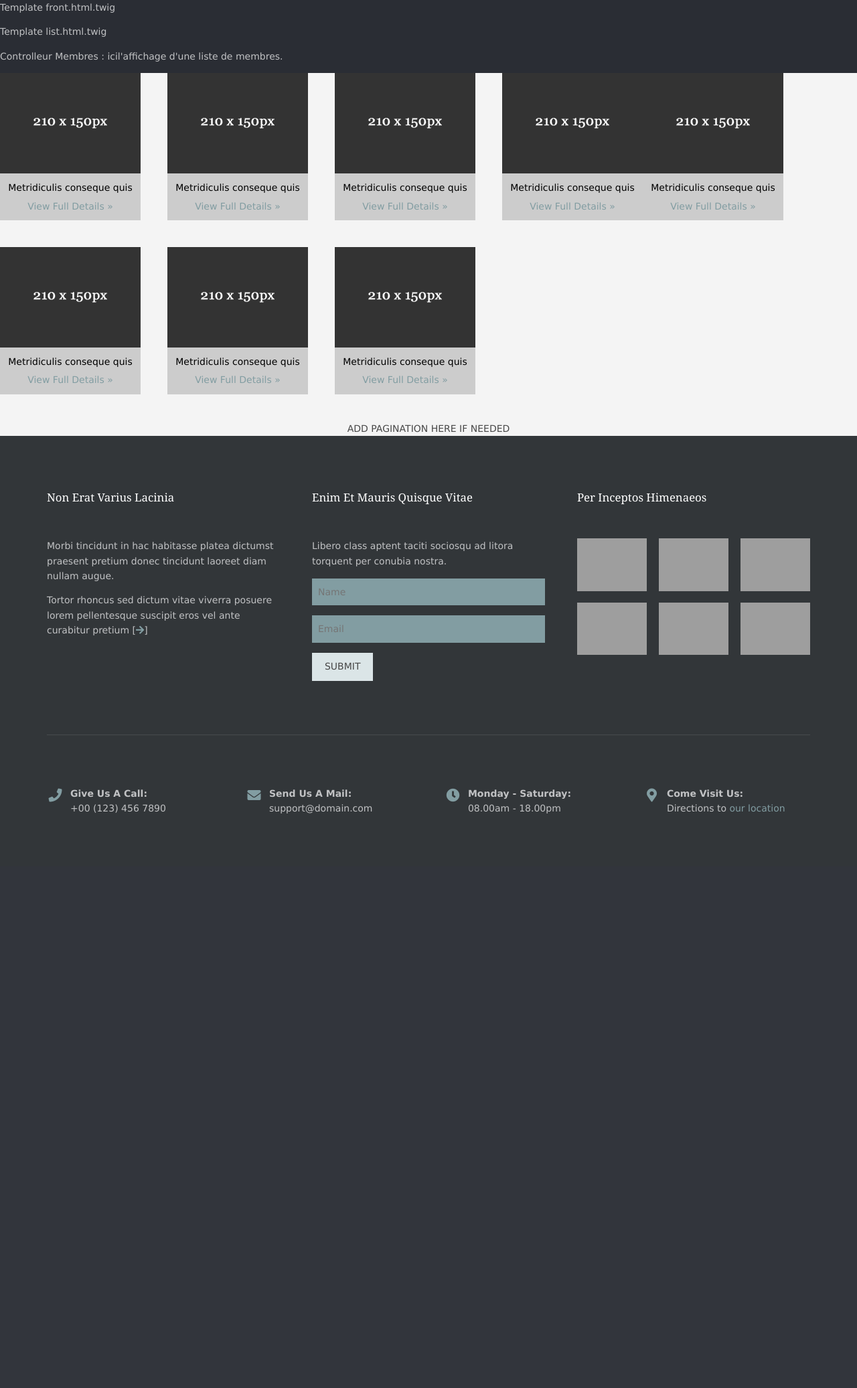
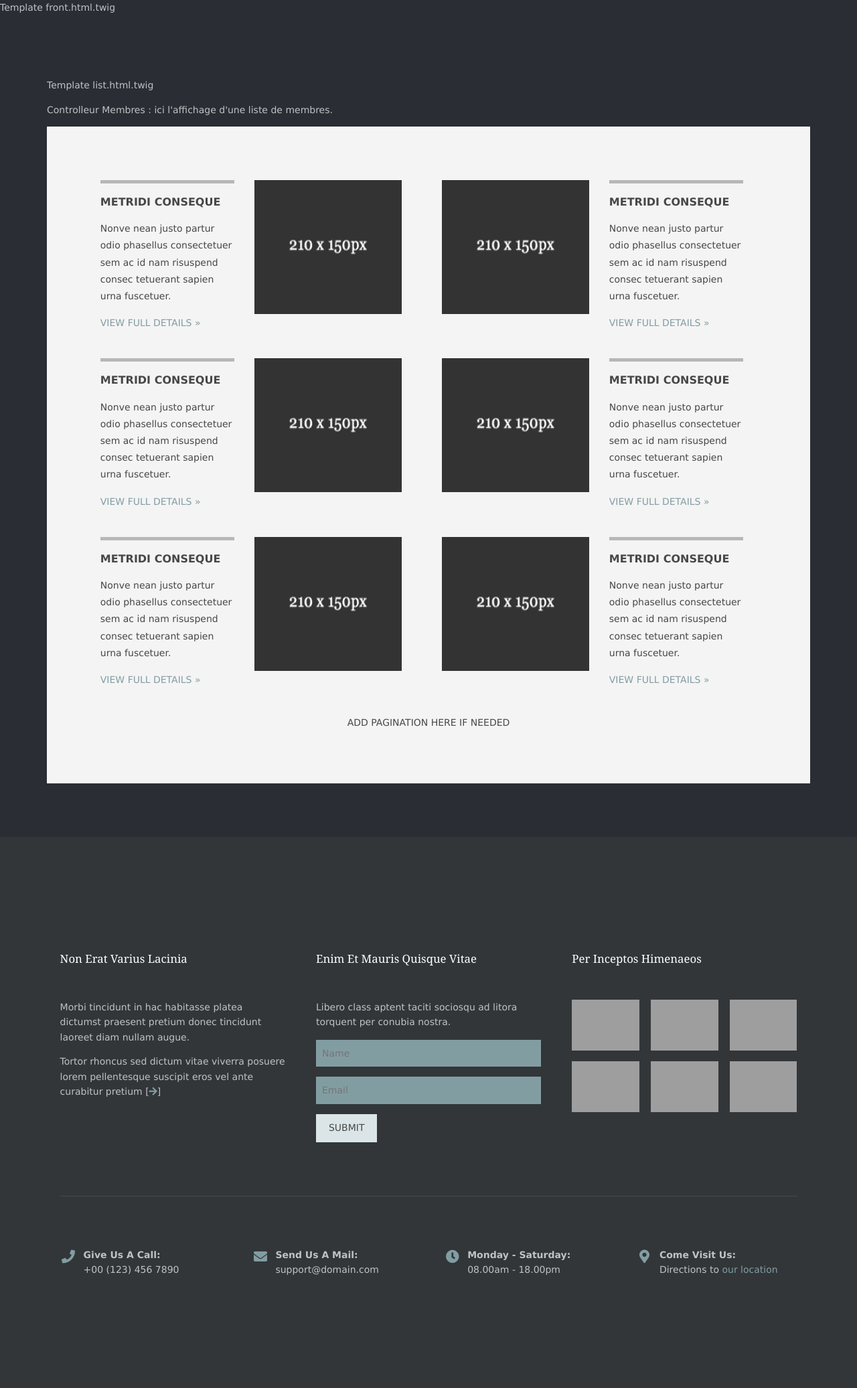
Before and after one commit to CortoSodaTrappes/trouve_ton_buicuit, a Symfony app: template templates/front/list.html.twig in a window 1280 px wide. Shown: the part 158-2231 px from the top of the page at 67% size. Before the commit the page ends 1373 px from the top, so only its background shows below. Run offline with Twig, Linux system fonts and the light colour scheme; the template is opened without the code that fills it, so the values that code supplies are empty; some libraries are stand-ins or nearby versions; grey boxes are pictures that could not be loaded.

Commit message:
page list

```diff
--- a/public/css/framework.css
+++ b/public/css/framework.css
@@ -1,4 +1,5 @@
 @charset "utf-8";
+
 /*
 Template Name: Yeinydd
 Author: <a href="https://www.os-templates.com/">OS Templates</a>
@@ -9,124 +10,483 @@ Licence URI: https://www.os-templates.com/template-terms
 File: Framework CSS
 */
 
-html{overflow-y:scroll; overflow-x:hidden;}
-html, body{margin:0; padding:0; font-size:14px; line-height:1.6em;}
+html {
+    overflow-y: scroll;
+    overflow-x: hidden;
+}
 
-*, *::before, *::after{box-sizing:border-box;}
+html,
+body {
+    margin: 0;
+    padding: 0;
+    font-size: 14px;
+    line-height: 1.6em;
+}
 
-.bold{font-weight:bold;}
-.center{text-align:center;}
-.right{text-align:right;}
-.uppercase{text-transform:uppercase;}
-.capitalise{text-transform:capitalize;}
-.hidden{display:none;}
-.nospace{margin:0; padding:0; list-style:none;}
-.block{display:block;}
-.justified{text-align:justify;}
-.inline *{display:inline-block;}
-.inline *:last-child{margin-right:0;}
-.pushright li{margin-right:20px;}
-.pushright li:last-child{margin-right:0;}
-.borderedbox{border:1px solid;}
-.overlay{position:relative; z-index:1;}
-.overlay::after{display:block; position:absolute; top:0; left:0; width:100%; height:100%; content:""; z-index:-1;}
-.bgded{background-position:top center; background-repeat:no-repeat; background-size:cover;}
-.circle{border-radius:50%; background-clip:padding-box;}
+*,
+*::before,
+*::after {
+    box-sizing: border-box;
+}
 
-.btn{display:inline-block; padding:8px 18px 10px; text-transform:uppercase; border:1px solid;}
+.bold {
+    font-weight: bold;
+}
 
-.clear, .group{display:block;}
-.clear::before, .clear::after, .group::before, .group::after{display:table; content:"";}
-.clear, .clear::after, .group, .group::after{clear:both;}
+.center {
+    text-align: center;
+}
 
-a{outline:none; text-decoration:none;}
+.right {
+    text-align: right;
+}
 
-.fl_left, .imgl{float:left;}
-.fl_right, .imgr{float:right;}
+.uppercase {
+    text-transform: uppercase;
+}
 
-img{width:auto; max-width:100%; height:auto; margin:0; padding:0; border:none; line-height:normal; vertical-align:middle;}
-.imgl{margin:0 15px 10px 0; clear:left;}
-.imgr{margin:0 0 10px 15px; clear:right;}
-.imgover{display:inline-block; position:relative; max-width:100%;}
-.imgover::before, .imgover::after{display:block; position:absolute; content:""; text-align:center; opacity:0;}
-.imgover::before{top:0; right:0; bottom:0; left:0;}
-.imgover::after{top:50%; left:50%; width:50px; height:50px; line-height:50px; margin:-25px 0 0 -25px; font-family:"Font Awesome\ 5 Free"; font-weight:900; content:"\f067";/* fa-plus */ font-size:28px;}
-.imgover:hover::before, .imgover:hover::after{opacity:1;}
+.capitalise {
+    text-transform: capitalize;
+}
+
+.hidden {
+    display: none;
+}
+
+.nospace {
+    margin: 0;
+    padding: 0;
+    list-style: none;
+}
+
+.block {
+    display: block;
+}
+
+.justified {
+    text-align: justify;
+}
+
+.inline * {
+    display: inline-block;
+}
+
+.inline *:last-child {
+    margin-right: 0;
+}
+
+.pushright li {
+    margin-right: 20px;
+}
+
+.pushright li:last-child {
+    margin-right: 0;
+}
+
+.borderedbox {
+    border: 1px solid;
+}
+
+.overlay {
+    position: relative;
+    z-index: 1;
+}
+
+.overlay::after {
+    display: block;
+    position: absolute;
+    top: 0;
+    left: 0;
+    width: 100%;
+    height: 100%;
+    content: "";
+    z-index: -1;
+}
+
+.bgded {
+    background-position: top center;
+    background-repeat: no-repeat;
+    background-size: cover;
+}
+
+.circle {
+    border-radius: 50%;
+    background-clip: padding-box;
+}
+
+.btn {
+    display: inline-block;
+    padding: 8px 18px 10px;
+    text-transform: uppercase;
+    border: 1px solid;
+}
+
+.clear,
+.group {
+    display: block;
+}
+
+.clear::before,
+.clear::after,
+.group::before,
+.group::after {
+    display: table;
+    content: "";
+}
+
+.clear,
+.clear::after,
+.group,
+.group::after {
+    clear: both;
+}
+
+a {
+    outline: none;
+    text-decoration: none;
+}
+
+.fl_left,
+.imgl {
+    float: left;
+}
+
+.fl_right,
+.imgr {
+    float: right;
+}
+
+img {
+    width: auto;
+    max-width: 100%;
+    height: auto;
+    margin: 0;
+    padding: 0;
+    border: none;
+    line-height: normal;
+    vertical-align: middle;
+}
+
+.imgl {
+    margin: 0 15px 10px 0;
+    clear: left;
+}
+
+.imgr {
+    margin: 0 0 10px 15px;
+    clear: right;
+}
+
+.imgover {
+    display: inline-block;
+    position: relative;
+    max-width: 100%;
+}
+
+.imgover::before,
+.imgover::after {
+    display: block;
+    position: absolute;
+    content: "";
+    text-align: center;
+    opacity: 0;
+}
+
+.imgover::before {
+    top: 0;
+    right: 0;
+    bottom: 0;
+    left: 0;
+}
+
+.imgover::after {
+    top: 50%;
+    left: 50%;
+    width: 50px;
+    height: 50px;
+    line-height: 50px;
+    margin: -25px 0 0 -25px;
+    font-family: "Font Awesome\ 5 Free";
+    font-weight: 900;
+    content: "\f067";
+    /* fa-plus */
+    font-size: 28px;
+}
+
+.imgover:hover::before,
+.imgover:hover::after {
+    opacity: 1;
+}
 
 
 /* Fonts
 --------------------------------------------------------------------------------------------------------------- */
-body, input, textarea, select{font-family:Verdana, Geneva, sans-serif;}
-h1, h2, h3, h4, h5, h6, .heading{font-family:Georgia, "Times New Roman", Times, serif;}
+
+body,
+input,
+textarea,
+select {
+    font-family: Verdana, Geneva, sans-serif;
+}
+
+h1,
+h2,
+h3,
+h4,
+h5,
+h6,
+.heading {
+    font-family: Georgia, "Times New Roman", Times, serif;
+}
 
 
 /* Forms
 --------------------------------------------------------------------------------------------------------------- */
-form, fieldset, legend{margin:0; padding:0; border:none;}
-legend{display:none;}
-label, input, textarea, select, button{display:block; resize:none; outline:none; color:inherit; font-size:inherit; font-family:inherit; vertical-align:middle;}
-label{margin-bottom:5px;}
-:required, :invalid{outline:none; box-shadow:none;}
-::placeholder{opacity:1;}/* Makes sure the placeholder text is not transparent */
+
+form,
+fieldset,
+legend {
+    margin: 0;
+    padding: 0;
+    border: none;
+}
+
+legend {
+    display: none;
+}
+
+label,
+input,
+textarea,
+select,
+button {
+    display: block;
+    resize: none;
+    outline: none;
+    color: inherit;
+    font-size: inherit;
+    font-family: inherit;
+    vertical-align: middle;
+}
+
+label {
+    margin-bottom: 5px;
+}
+
+:required,
+ :invalid {
+    outline: none;
+    box-shadow: none;
+}
+
+::placeholder {
+    opacity: 1;
+}
+
+
+/* Makes sure the placeholder text is not transparent */
 
 
 /* Generalise
 --------------------------------------------------------------------------------------------------------------- */
-h1, h2, h3, h4, h5, h6, .heading{margin:0 0 20px 0; font-size:22px; line-height:normal; font-weight:normal; text-transform:capitalize;}
-.heading.nospace{margin-bottom:0;}
 
-address{font-style:normal; font-weight:normal;}
-hr{display:block; width:100%; height:1px; border:solid; border-width:1px 0 0 0;}
+h1,
+h2,
+h3,
+h4,
+h5,
+h6,
+.heading {
+    margin: 0 0 20px 0;
+    font-size: 22px;
+    line-height: normal;
+    font-weight: normal;
+    text-transform: capitalize;
+}
 
-.font-xs{font-size:.8rem;}
-.font-x1{font-size:1.2rem;}
-.font-x2{font-size:1.8rem;}
-.font-x3{font-size:2.8rem;}
+.heading.nospace {
+    margin-bottom: 0;
+}
 
-.wrapper{display:block; position:relative; width:100%; margin:0; padding:0; text-align:left; word-wrap:break-word;}
+address {
+    font-style: normal;
+    font-weight: normal;
+}
+
+hr {
+    display: block;
+    width: 100%;
+    height: 1px;
+    border: solid;
+    border-width: 1px 0 0 0;
+}
+
+.font-xs {
+    font-size: .8rem;
+}
+
+.font-x1 {
+    font-size: 1.2rem;
+}
+
+.font-x2 {
+    font-size: 1.8rem;
+}
+
+.font-x3 {
+    font-size: 2.8rem;
+}
+
+.wrapper {
+    display: block;
+    position: relative;
+    width: 100%;
+    margin: 0;
+    padding: 7%;
+    text-align: left;
+    word-wrap: break-word;
+}
+
+
 /*
 The "hoc" class is a generic class used to centre a containing element horizontally
 It should be used in conjunction with a second class or ID
 */
-.hoc{display:block; margin:0 auto;}
+
+.hoc {
+    display: block;
+    margin: 0 auto;
+}
 
 
 /* HTML 5 Overrides
 --------------------------------------------------------------------------------------------------------------- */
-address, article, aside, figcaption, figure, footer, header, main, nav, section{display:block; margin:0; padding:0;}
+
+address,
+article,
+aside,
+figcaption,
+figure,
+footer,
+header,
+main,
+nav,
+section {
+    display: block;
+    margin: 0;
+    padding: 0;
+}
 
 
 /* Grid - RS-MQF 1140 V.2 - https://www.os-templates.com/free-basic-html5-templates/rs-mqf-1140
 --------------------------------------------------------------------------------------------------------------- */
-.one_half, .one_third, .two_third, .one_quarter, .two_quarter, .three_quarter{display:inline-block; float:left; margin:0 0 0 4.21052%; list-style:none;}
 
-.first{margin-left:0; clear:left;}
+.one_half,
+.one_third,
+.two_third,
+.one_quarter,
+.two_quarter,
+.three_quarter {
+    display: inline-block;
+    float: left;
+    margin: 0 0 0 4.21052%;
+    list-style: none;
+}
 
-.one_quarter{width:21.8421%;}
-.one_third{width:30.52631%;}
-.one_half, .two_quarter{width:47.89473%;}
-.two_third{width:65.26315%;}
-.three_quarter{width:73.94736%;}
+.first {
+    margin-left: 0;
+    clear: left;
+}
+
+.one_quarter {
+    width: 21.8421%;
+}
+
+.one_third {
+    width: 30.52631%;
+}
+
+.one_half,
+.two_quarter {
+    width: 47.89473%;
+}
+
+.two_third {
+    width: 65.26315%;
+}
+
+.three_quarter {
+    width: 73.94736%;
+}
 
 
 /* Spacing
 --------------------------------------------------------------------------------------------------------------- */
-.btmspace-10{margin-bottom:10px;}
-.btmspace-15{margin-bottom:15px;}
-.btmspace-30{margin-bottom:30px;}
-.btmspace-50{margin-bottom:50px;}
-.btmspace-80{margin-bottom:80px;}
 
-.rgtspace-5{margin-right:5px;}
-.rgtspace-10{margin-right:10px;}
-.rgtspace-15{margin-right:15px;}
-.rgtspace-30{margin-right:30px;}
-.rgtspace-50{margin-right:50px;}
-.rgtspace-80{margin-right:80px;}
+.btmspace-10 {
+    margin-bottom: 10px;
+}
 
-.inspace-5{padding:5px;}
-.inspace-10{padding:10px;}
-.inspace-15{padding:15px;}
-.inspace-30{padding:30px;}
-.inspace-50{padding:50px;}
-.inspace-80{padding:80px;}
+.btmspace-15 {
+    margin-bottom: 15px;
+}
+
+.btmspace-30 {
+    margin-bottom: 30px;
+}
+
+.btmspace-50 {
+    margin-bottom: 50px;
+}
+
+.btmspace-80 {
+    margin-bottom: 80px;
+}
+
+.rgtspace-5 {
+    margin-right: 5px;
+}
+
+.rgtspace-10 {
+    margin-right: 10px;
+}
+
+.rgtspace-15 {
+    margin-right: 15px;
+}
+
+.rgtspace-30 {
+    margin-right: 30px;
+}
+
+.rgtspace-50 {
+    margin-right: 50px;
+}
+
+.rgtspace-80 {
+    margin-right: 80px;
+}
+
+.inspace-5 {
+    padding: 5px;
+}
+
+.inspace-10 {
+    padding: 10px;
+}
+
+.inspace-15 {
+    padding: 15px;
+}
+
+.inspace-30 {
+    padding: 30px;
+}
+
+.inspace-50 {
+    padding: 50px;
+}
+
+.inspace-80 {
+    padding: 80px;
+}
--- a/public/css/portfolio.css
+++ b/public/css/portfolio.css
@@ -1,16 +1,79 @@
 /*
 HTML 5 Template Name:
-File: Portfolio 14 CSS
+File: Portfolio 25 CSS
 Author: OS Templates
 Author URI: https://www.os-templates.com/
 Licence: <a href="https://www.os-templates.com/template-terms">Website Template Licence</a>
 */
 
-#portfolio{display:block; width:100%; line-height:1.6em;}
-#portfolio ul, #portfolio p{margin:0; padding:0; list-style:none;}
-#portfolio li{display:block; float:left; width:210px; margin:0 40px 40px 0; padding:0;}
-#portfolio li.last{margin-right:0;}
-#portfolio article, #portfolio article figure{display:block; width:100%;}
-#portfolio article figure img{width:210px; height:150px;}
-#portfolio article figure figcaption{padding:10px; color:#000000; background-color:#CCCCCC; text-align:center;}
-#portfolio article figure figcaption header{margin:0 0 5px 0; padding:0; font-size:14px;}
+#portfolio {
+    display: block;
+    width: 100%;
+    line-height: 1.8em;
+}
+
+#portfolio ul,
+#portfolio p {
+    margin: 0;
+    padding: 0;
+    list-style: none;
+}
+
+#portfolio li {
+    display: block;
+    float: left;
+    width: 450px;
+    margin: 0 60px 40px 0;
+    padding: 0;
+}
+
+#portfolio li.even {
+    margin-right: 0;
+}
+
+#portfolio article,
+#portfolio article figure {
+    display: block;
+    width: 100%;
+}
+
+#portfolio article figure figcaption {
+    display: block;
+    width: 200px;
+    padding: 15px 0 0 0;
+    border-top: 5px solid #B7B7B7;
+}
+
+#portfolio li.odd article figure figcaption {
+    float: left;
+}
+
+#portfolio li.even article figure figcaption {
+    float: right;
+}
+
+#portfolio article figure figcaption header {
+    margin: 0 0 15px 0;
+    padding: 0;
+    font-size: 16px;
+    font-weight: bold;
+    text-transform: uppercase;
+}
+
+#portfolio article figure figcaption p.more {
+    margin-top: 15px;
+    text-transform: uppercase;
+}
+
+#portfolio article figure img {
+    width: 220px;
+    height: 200px;
+}
+
+#portfolio li.odd article figure img {
+    float: right;
+}
+
+#portfolio li.even article figure img {
+    float: left;
+}
--- a/templates/front/list.html.twig
+++ b/templates/front/list.html.twig
@@ -6,8 +6,9 @@
 
 {% block main %}
 
+<div class="container">
     <p>Template list.html.twig</p>
-    <p>Controlleur Membres : icil'affichage d'une liste de membres.</p>
+    <p>Controlleur Membres : ici l'affichage d'une liste de membres.</p>
 <div class="wrapper row2">
   <div id="container" class="clear">
     <!-- ####################################################################################################### -->
@@ -16,84 +17,70 @@
     <!-- ####################################################################################################### -->
     <section id="portfolio" class="clear">
       <ul>
-        <li>
-          <article>
-            <figure><a href="#"><img src="images/spacer.gif" alt=""></a>
+        <li class="odd">
+          <article class="clear">
+            <figure>
               <figcaption>
-                <header>Metridiculis conseque quis</header>
+                <header>Metridi Conseque</header>
+                <p>Nonve nean justo partur odio phasellus consectetuer sem ac id nam risuspend consec tetuerant sapien urna fuscetuer.</p>
                 <p class="more"><a href="#">View Full Details &raquo;</a></p>
               </figcaption>
-            </figure>
+              <a href="#"><img src="images/spacer.gif" alt=""></a></figure>
           </article>
         </li>
-        <li>
-          <article>
-            <figure><a href="#"><img src="images/spacer.gif" alt=""></a>
+        <li class="even">
+          <article class="clear">
+            <figure>
               <figcaption>
-                <header>Metridiculis conseque quis</header>
+                <header>Metridi Conseque</header>
+                <p>Nonve nean justo partur odio phasellus consectetuer sem ac id nam risuspend consec tetuerant sapien urna fuscetuer.</p>
                 <p class="more"><a href="#">View Full Details &raquo;</a></p>
               </figcaption>
-            </figure>
+              <a href="#"><img src="images/spacer.gif" alt=""></a></figure>
           </article>
         </li>
-        <li>
-          <article>
-            <figure><a href="#"><img src="images/spacer.gif" alt=""></a>
+        <li class="odd">
+          <article class="clear">
+            <figure>
               <figcaption>
-                <header>Metridiculis conseque quis</header>
+                <header>Metridi Conseque</header>
+                <p>Nonve nean justo partur odio phasellus consectetuer sem ac id nam risuspend consec tetuerant sapien urna fuscetuer.</p>
                 <p class="more"><a href="#">View Full Details &raquo;</a></p>
               </figcaption>
-            </figure>
+              <a href="#"><img src="images/spacer.gif" alt=""></a></figure>
           </article>
         </li>
-        <li class="last">
-          <article>
-            <figure><a href="#"><img src="images/spacer.gif" alt=""></a>
+        <li class="even">
+          <article class="clear">
+            <figure>
               <figcaption>
-                <header>Metridiculis conseque quis</header>
+                <header>Metridi Conseque</header>
+                <p>Nonve nean justo partur odio phasellus consectetuer sem ac id nam risuspend consec tetuerant sapien urna fuscetuer.</p>
                 <p class="more"><a href="#">View Full Details &raquo;</a></p>
               </figcaption>
-            </figure>
+              <a href="#"><img src="images/spacer.gif" alt=""></a></figure>
           </article>
         </li>
-        <li>
-          <article>
-            <figure><a href="#"><img src="images/spacer.gif" alt=""></a>
+        <li class="odd">
+          <article class="clear">
+            <figure>
               <figcaption>
-                <header>Metridiculis conseque quis</header>
+                <header>Metridi Conseque</header>
+                <p>Nonve nean justo partur odio phasellus consectetuer sem ac id nam risuspend consec tetuerant sapien urna fuscetuer.</p>
                 <p class="more"><a href="#">View Full Details &raquo;</a></p>
               </figcaption>
-            </figure>
+              <a href="#"><img src="images/spacer.gif" alt=""></a></figure>
           </article>
         </li>
-        <li>
-          <article>
-            <figure><a href="#"><img src="images/spacer.gif" alt=""></a>
+        <li class="even">
+          <article class="clear">
+            <figure>
               <figcaption>
-                <header>Metridiculis conseque quis</header>
+                <header>Metridi Conseque</header>
+                <p>Nonve nean justo partur odio phasellus consectetuer sem ac id nam risuspend consec tetuerant sapien urna fuscetuer.</p>
                 <p class="more"><a href="#">View Full Details &raquo;</a></p>
               </figcaption>
-            </figure>
-          </article>
-        </li>
-        <li>
-          <article>
-            <figure><a href="#"><img src="images/spacer.gif" alt=""></a>
-              <figcaption>
-                <header>Metridiculis conseque quis</header>
-                <p class="more"><a href="#">View Full Details &raquo;</a></p>
-              </figcaption>
-            </figure>
-          </article>
-        </li>
-        <li class="last">
-          <article>
-            <figure><a href="#"><img src="images/spacer.gif" alt=""></a>
-              <figcaption>
-                <header>Metridiculis conseque quis</header>
-                <p class="more"><a href="#">View Full Details &raquo;</a></p>
-              </figcaption>
-            </figure>
+              <a href="#"><img src="images/spacer.gif" alt=""></a></figure>
           </article>
         </li>
       </ul>
@@ -107,5 +94,7 @@
   </div>
 </div>
 
+</div>
+
 
 {% endblock %}
```
Also changed, not shown: src/Migrations/Version20180808151132.php (added, +36 -0 lines).
